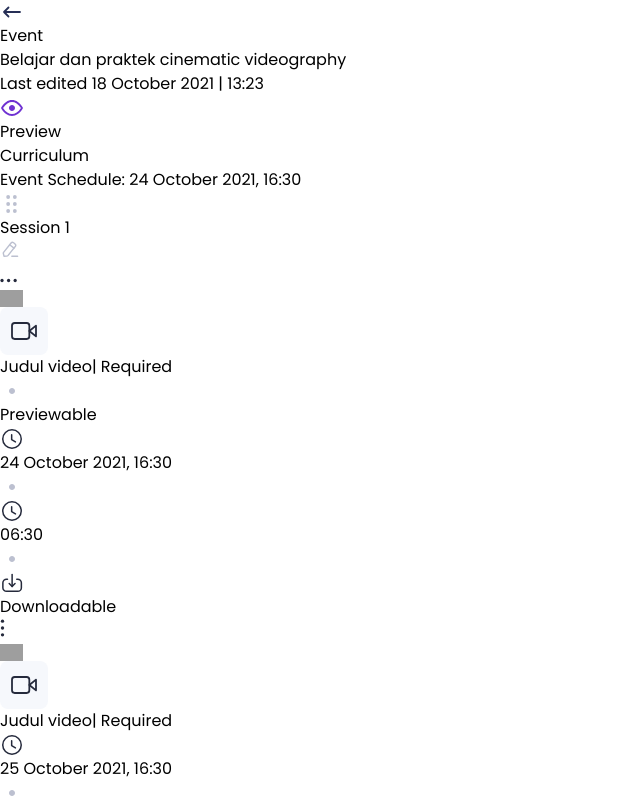
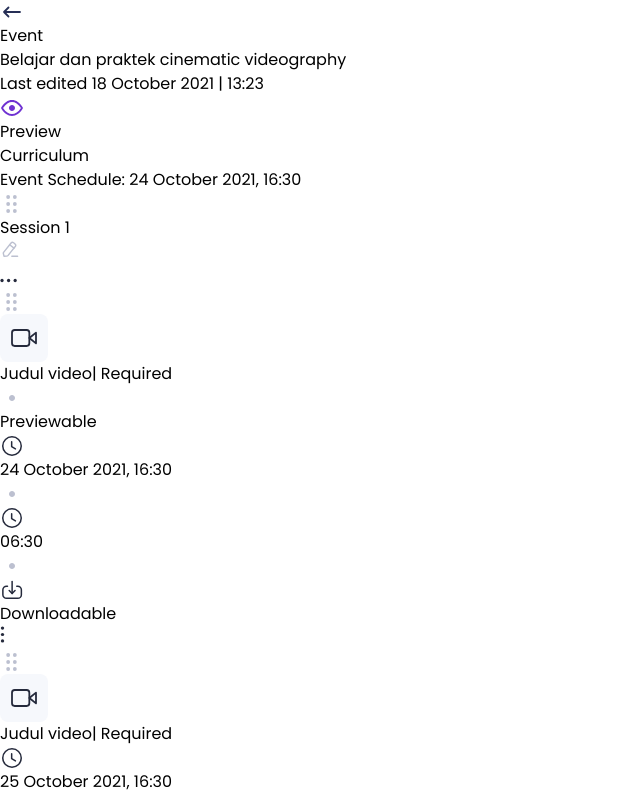
Before and after one commit to RiskySaptra/event-session, a Next.js app: page / in a window 1280 px wide. Shown: the top 800 px of the page, without its empty margins (0-640 px from the left). Built offline with nearby package versions, Linux system fonts and the light colour scheme; grey boxes are pictures that could not be loaded.

Commit message:
fix icon

```diff
--- a/src/components/lesson-material.tsx
+++ b/src/components/lesson-material.tsx
@@ -20,7 +20,7 @@
       <div className="flex justify-between hover:bg-[#FBFAFF] w-full items-center">
         <div className="flex">
           <Image
-            src="/handle.svg"
+            src="/handle-icon.svg"
             alt="handle-icon"
             className="mr-2"
             width={22.97}
```
